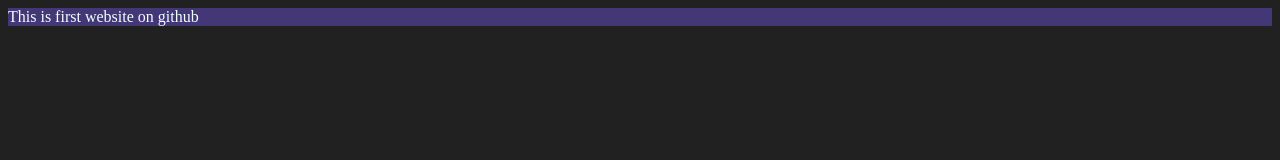
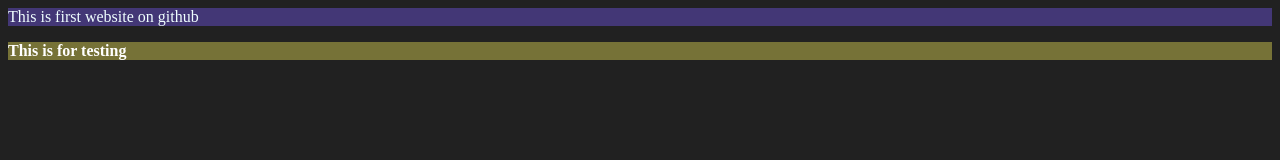
Before and after one commit to ashu0510/First-website, a plain HTML site: page index.html in a window 1280 px wide. Drawn offline with Linux system fonts and the light colour scheme.

Commit message:
container config

```diff
--- a/index.html
+++ b/index.html
@@ -8,5 +8,6 @@
 </head>
 <body>
     <div>This is first website on github</div>
+    <p><b>This is for testing</b></p>
 </body>
 </html>
--- a/style.css
+++ b/style.css
@@ -5,3 +5,7 @@ body{
 div{
     background-color: rgb(67, 55, 118);
 }
+p{
+    color: rgb(255, 255, 255);
+    background-color: rgb(118, 114, 55);
+}
```
